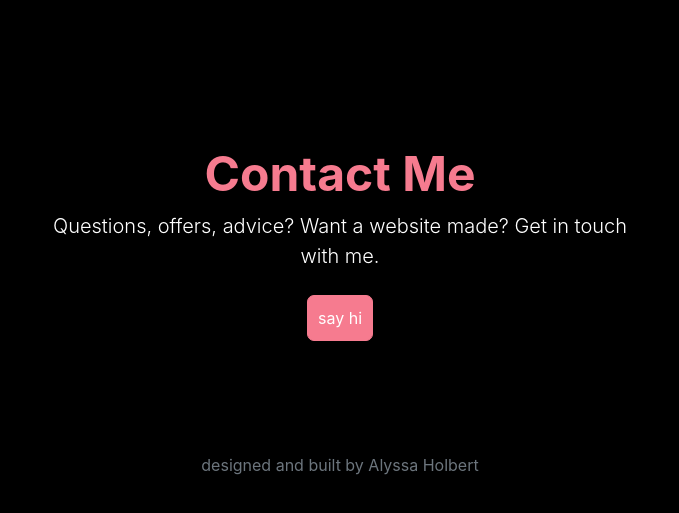
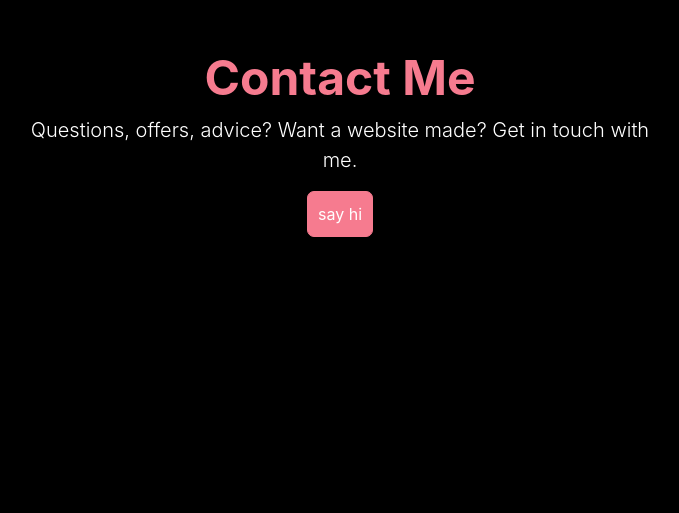
Before and after one commit to ah1096/developer-portfolio-2, a React (Create React App) app in the folder my-app/: page / in a window 1280 px wide. Shown: the part 3146-3659 px from the top of the page, without its empty margins (300-979 px from the left). Built offline with nearby package versions, Linux system fonts and the light colour scheme.

Commit message:
edited vh to display sections centered in the page

```diff
--- a/my-app/src/BlogPosts.js
+++ b/my-app/src/BlogPosts.js
@@ -10,14 +10,14 @@ const fillerpic = {
 
 export default function BlogPosts(){
     return(
-<div className="vh-100">
+<div className="vh-100" id="BlogSection">
     <div className="px-4 py-5 my-5 ">
 
         <div className="container col-xxl-8 px-4 py-5">
             <div className="row flex-lg-row-reverse  g-5 py-5">
 
                 <div className="col-lg-6">
-                    <h1 className="display-5 fw-bold lh-1 mb-3" id="BlogSection">Blog Posts</h1>
+                    <h1 className="display-5 fw-bold lh-1 mb-3">Blog Posts</h1>
                         <div>
                             <p>Follow my journey in learning web development.</p>
                             <p>See my most recent post on the left, or click the link below to view previous entries.</p>
--- a/my-app/src/ContactMe.js
+++ b/my-app/src/ContactMe.js
@@ -1,10 +1,12 @@
+
+
 export default function ContactMe(){
     return(
-        <div>
-            <div className="px-4 py-5 my-5 mb-10 text-center">
-                <h1 id="ContactSection" className="display-5 fw-bold">Contact Me</h1>
+        <div className="vh-100" id="ContactSection">
+            <div className= "text-center">
+                <h1 className="display-5 fw-bold">Contact Me</h1>
                     <div className="col-lg-6 mx-auto">
-                        <p className="lead mb-4">Questions, offers, advice? Want a website made? Get in touch with me.</p>
+                        <p className="lead">Questions, offers, advice? Want a website made? Get in touch with me.</p>
                         <button id="linkbutton" >say hi</button>
                     </div>
             </div>
```
